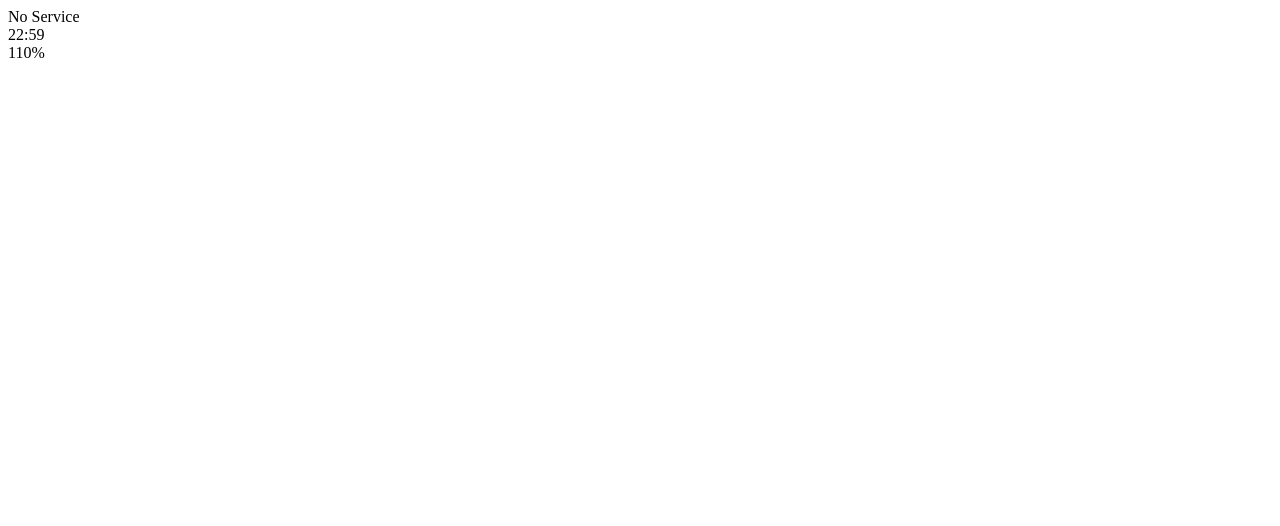
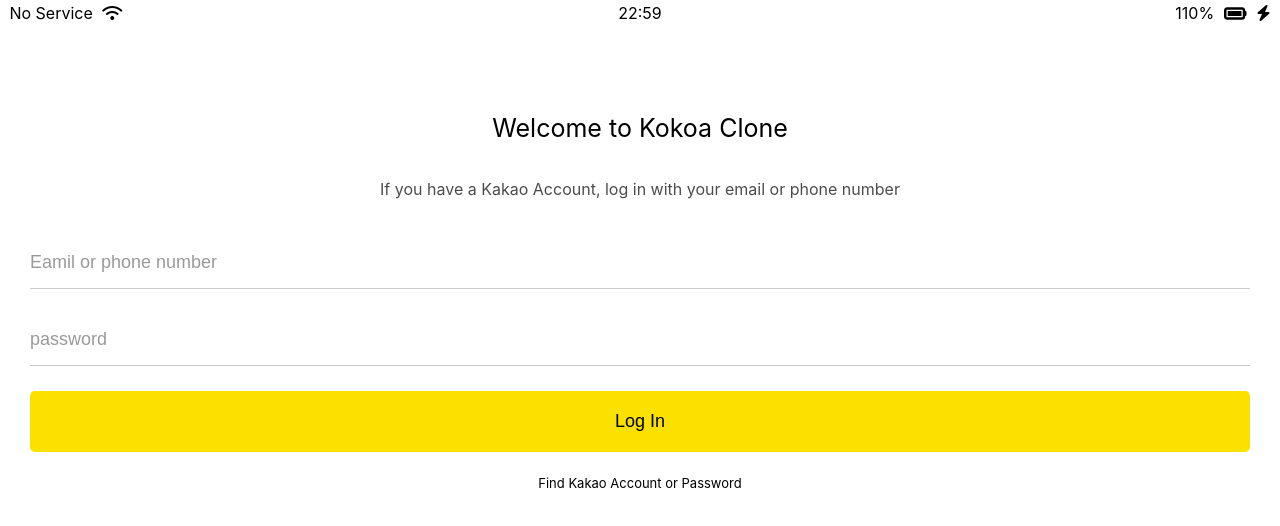
Before and after one commit to Seung-Bum/kokoa-clone-2020, a plain HTML site: page index.html in a window 1280 px wide. Drawn offline with Linux system fonts and the light colour scheme.

Commit message:
login page done

```diff
--- /dev/null
+++ b/css/reset.css
@@ -0,0 +1,129 @@
+/* http://meyerweb.com/eric/tools/css/reset/
+   v2.0 | 20110126
+   License: none (public domain)
+*/
+
+html,
+body,
+div,
+span,
+applet,
+object,
+iframe,
+h1,
+h2,
+h3,
+h4,
+h5,
+h6,
+p,
+blockquote,
+pre,
+a,
+abbr,
+acronym,
+address,
+big,
+cite,
+code,
+del,
+dfn,
+em,
+img,
+ins,
+kbd,
+q,
+s,
+samp,
+small,
+strike,
+strong,
+sub,
+sup,
+tt,
+var,
+b,
+u,
+i,
+center,
+dl,
+dt,
+dd,
+ol,
+ul,
+li,
+fieldset,
+form,
+label,
+legend,
+table,
+caption,
+tbody,
+tfoot,
+thead,
+tr,
+th,
+td,
+article,
+aside,
+canvas,
+details,
+embed,
+figure,
+figcaption,
+footer,
+header,
+hgroup,
+menu,
+nav,
+output,
+ruby,
+section,
+summary,
+time,
+mark,
+audio,
+video {
+  margin: 0;
+  padding: 0;
+  border: 0;
+  font-size: 100%;
+  font: inherit;
+  vertical-align: baseline;
+}
+/* HTML5 display-role reset for older browsers */
+article,
+aside,
+details,
+figcaption,
+figure,
+footer,
+header,
+hgroup,
+menu,
+nav,
+section {
+  display: block;
+}
+body {
+  line-height: 1;
+}
+ol,
+ul {
+  list-style: none;
+}
+blockquote,
+q {
+  quotes: none;
+}
+blockquote:before,
+blockquote:after,
+q:before,
+q:after {
+  content: "";
+  content: none;
+}
+table {
+  border-collapse: collapse;
+  border-spacing: 0;
+}
--- /dev/null
+++ b/css/status-bar.css
@@ -0,0 +1,28 @@
+.status-bar {
+  display: flex;
+  justify-content: center;
+  padding: 5px 3px;
+}
+
+.status-bar__column {
+  width: 33%;
+}
+
+.status-bar__column:first-child span {
+  margin-right: 5px;
+}
+
+.status-bar__column:nth-child(2) {
+  display: flex;
+  justify-content: center;
+}
+
+.status-bar__column:last-child {
+  display: flex;
+  justify-content: flex-end;
+  align-items: center;
+}
+
+.status-bar__column .fa-battery-full {
+  margin: 0px 10px;
+}
--- /dev/null
+++ b/css/styles.css
@@ -0,0 +1,71 @@
+@import "reset.css";
+@import "status-bar.css";
+@import "variables.css";
+
+body {
+  font-family: -apple-system, BlinkMacSystemFont, "Segoe UI", Roboto, Oxygen,
+    Ubuntu, Cantarell, "Open Sans", "Helvetica Neue", sans-serif;
+}
+
+.welcome-header {
+  margin-top: 90px;
+  text-align: center;
+  display: flex;
+  flex-direction: column;
+  align-items: center;
+}
+
+.welcom-header__title {
+  margin-bottom: 40px;
+  font-size: 25px;
+}
+
+.welcom-header__text {
+  width: 60%;
+  opacity: 0.7;
+  margin-bottom: 40px;
+}
+
+#login-form {
+  display: flex;
+  flex-direction: column;
+  margin: 0px 30px;
+}
+
+#login-form input {
+  padding: 15px 0px;
+  border: none;
+  font-size: 18px;
+  margin-bottom: 25px;
+}
+
+#login-form input:not([type="submit"]) {
+  border-bottom: 1px solid rgba(0, 0, 0, 0.2);
+  transition: border-color 0.3s ease-in-out;
+}
+
+#login-form input::placeholder {
+  color: rgba(0, 0, 0, 0.4);
+}
+
+#login-form input:focus {
+  border-color: var(--yellow);
+}
+
+#login-form input[type="submit"] {
+  background-color: var(--yellow);
+  cursor: pointer;
+  padding: 20px 0px;
+  border-radius: 5px;
+}
+
+#login-form a {
+  text-align: center;
+  text-decoration: none;
+  color: inherit;
+  font-size: 13px;
+}
+
+input:focus {
+  outline: none;
+}
--- /dev/null
+++ b/css/variables.css
@@ -0,0 +1,3 @@
+:root {
+  --yellow: #fae100;
+}
--- a/index.html
+++ b/index.html
@@ -1,23 +1,45 @@
 <!DOCTYPE html>
 <html lang="en">
   <head>
+    <link rel="stylesheet" href="css/styles.css" />
     <meta charset="UTF-8" />
     <meta name="viewport" content="width=device-width, initial-scale=1.0" />
-    <title>Welcome to Kokoa Talk</title>
+    <title>Welcome to Kokoa Clone</title>
   </head>
+
   <body>
-    <div id="status-bar"></div>
+    <div class="status-bar">
       <div class="status-bar__column">
         <span>No Service</span>
-      <!--To Do: Wifi Icon-->
+        <i class="fas fa-wifi"></i>
       </div>
       <div class="status-bar__column">
         <span>22:59</span>
       </div>
       <div class="status-bar__column">
         <span>110%</span>
-      <!-- Battery Icon -->
-      <!-- Lightning Icon -->
+        <i class="fas fa-battery-full fa-lg"></i>
+        <i class="fas fa-bolt"></i>
       </div>
+    </div>
+
+    <header class="welcome-header">
+      <h1 class="welcom-header__title">Welcome to Kokoa Clone</h1>
+      <p class="welcom-header__text">
+        If you have a Kakao Account, log in with your email or phone number
+      </p>
+    </header>
+
+    <form id="login-form">
+      <input type="text" placeholder="Eamil or phone number" />
+      <input type="password" placeholder="password" />
+      <input type="submit" value="Log In" />
+      <a href="#">Find Kakao Account or Password</a>
+    </form>
+
+    <script
+      src="https://kit.fontawesome.com/6bf7192ada.js"
+      crossorigin="anonymous"
+    ></script>
   </body>
 </html>
```
Lines whose indentation alone changed are shown as unchanged.
